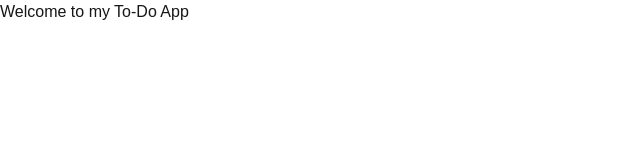
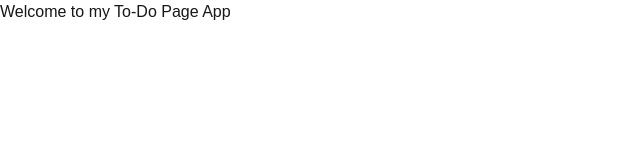
Before and after one commit to Dhanashree6174/nextjs-todo, a Next.js app: page / in a window 1280 px wide. Shown: the top 160 px of the page, without its empty margins (0-640 px from the left). Built offline with nearby package versions, Linux system fonts and the light colour scheme.

Commit message:
updated welcome message

```diff
--- a/pages/index.tsx
+++ b/pages/index.tsx
@@ -1,3 +1,3 @@
 export default function Home() {
-  return <div>Welcome to my To-Do App</div>;
+  return <div>Welcome to my To-Do Page App</div>;
 }
```
